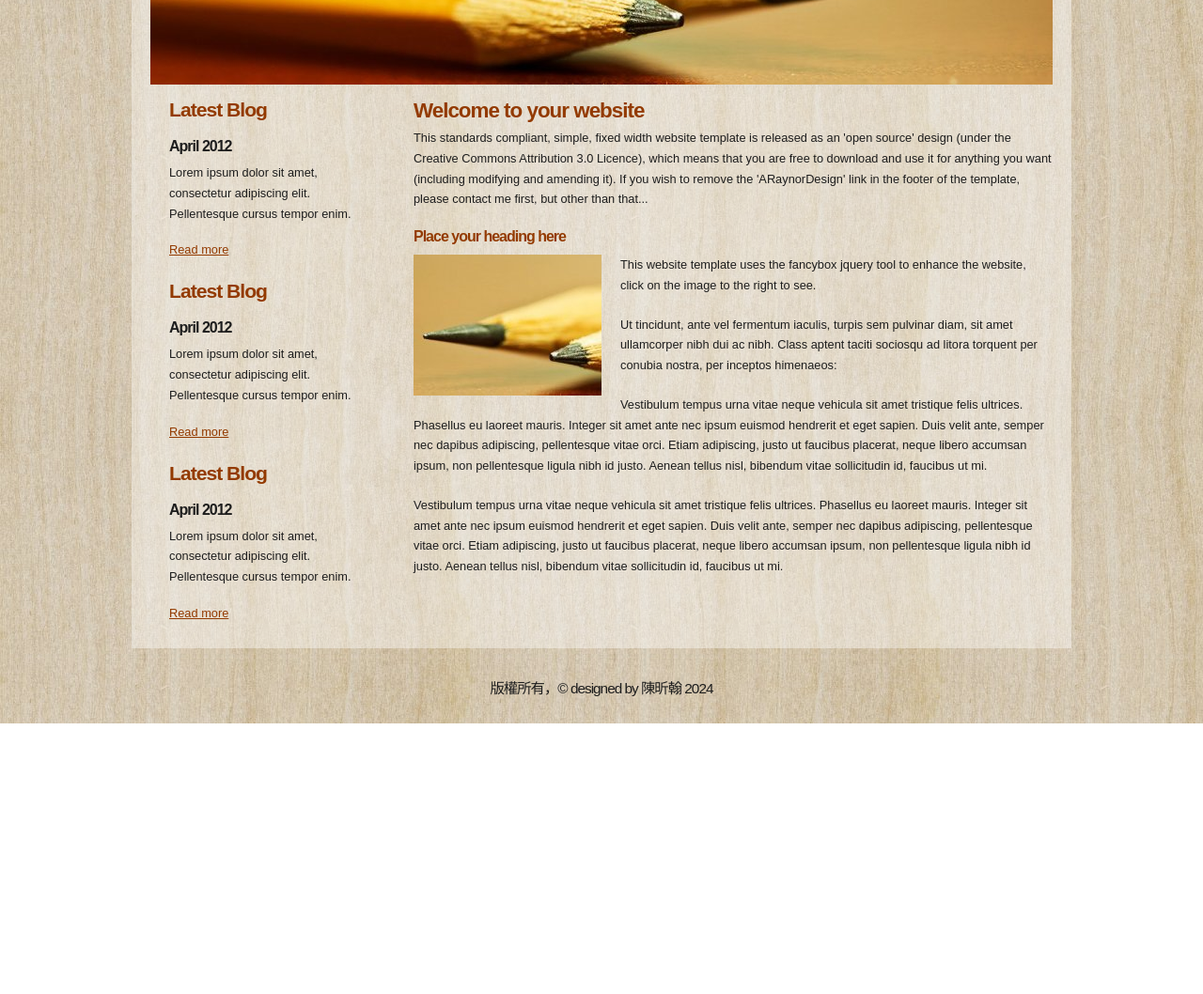
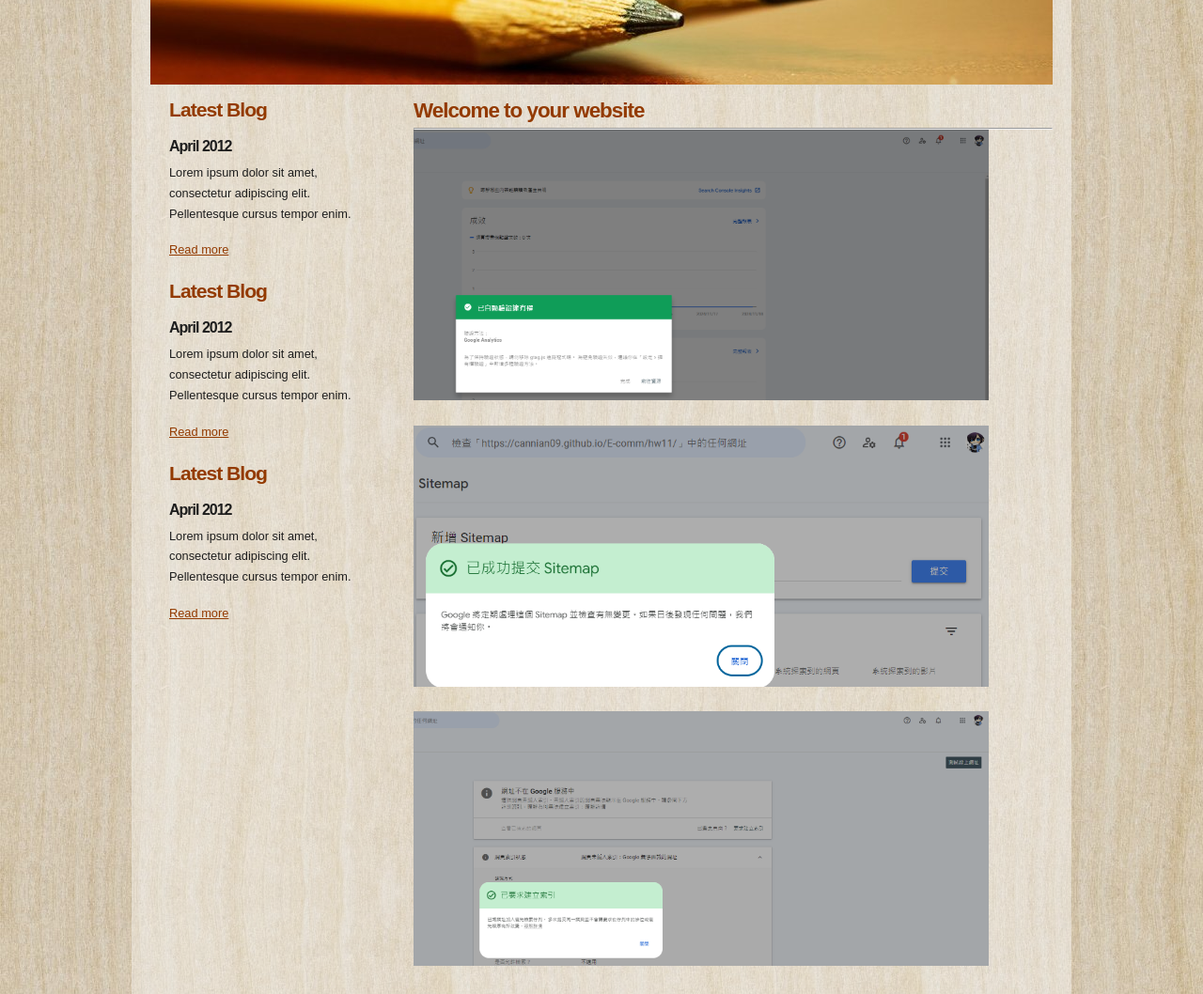
Before and after one commit to cannian09/E-comm, a plain HTML site: page hw11/a5.html in a window 1280 px wide. Shown: the part 300-1358 px from the top of the page at 94% size. Before the commit the page ends 1070 px from the top, so only its background shows below. Drawn offline with Linux system fonts and the light colour scheme.

Commit message:
Add files via upload

```diff
--- a/hw11/a5.html
+++ b/hw11/a5.html
@@ -68,6 +68,16 @@
       <div id="content">
         <div class="content_item">
           <h1>Welcome to your website</h1>
+          <hr>
+          <p>
+            <img src="images/GSC1.png" width="90%">
+          </p>
+          <p>
+            <img src="images/GSC2.png" width="90%">
+          </p>
+          <p>
+            <img src="images/GSC3.png" width="90%">
+          </p>
           <p>This standards compliant, simple, fixed width website template is released as an 'open source' design (under the Creative Commons Attribution 3.0 Licence), which means that you are free to download and use it for anything you want (including modifying and amending it). If you wish to remove the 'ARaynorDesign' link in the footer of the template, please contact me first, but other than that...</p>
           <h3>Place your heading here</h3>
           <div style="width:200px; float:left; padding: 0px 20px 10px 0px;"><img alt="image" src="images/image.jpg" /></div>
```
Also changed, not shown: hw11/images/GA1.png (added), hw11/images/GA2.png (added), hw11/images/GA3.png (added), hw11/images/GSC1.png (added), hw11/images/GSC2.png (added), hw11/images/GSC3.png (added).
